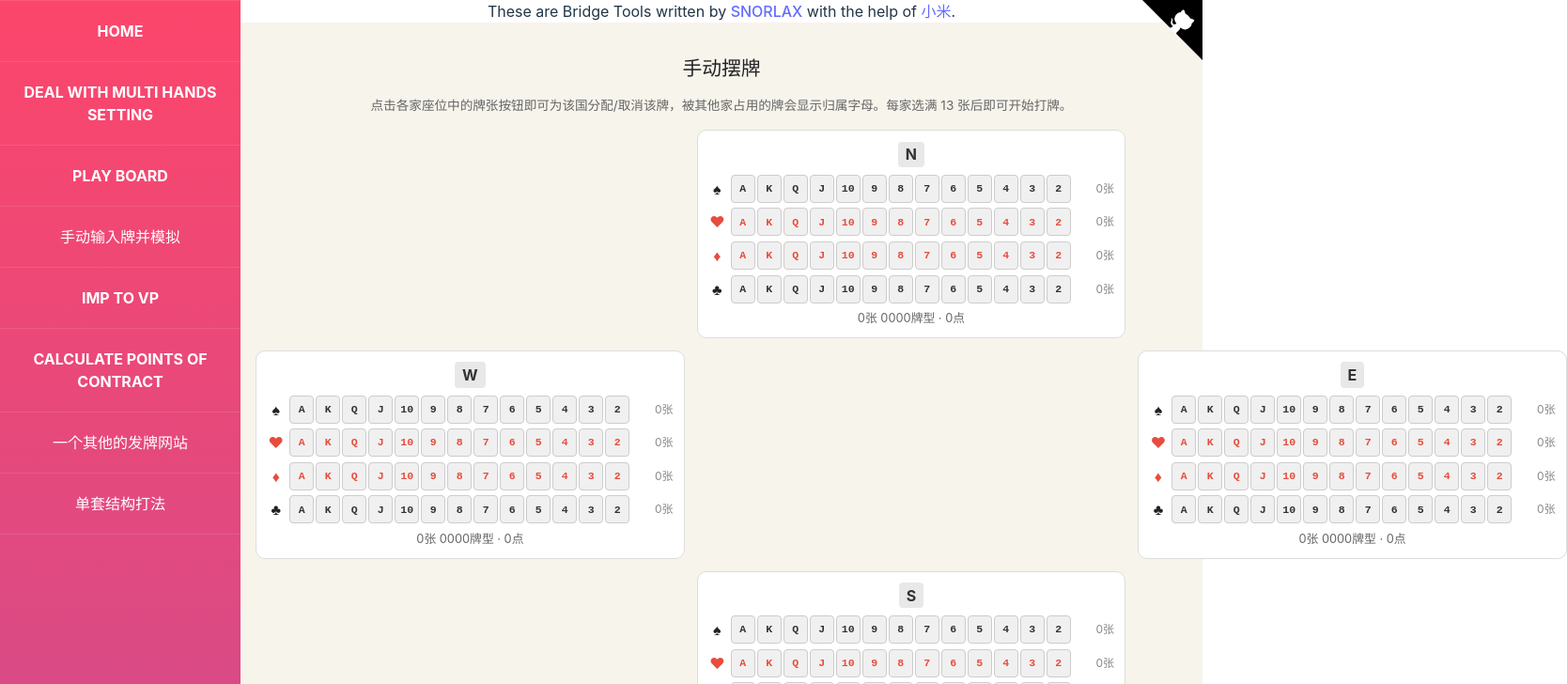
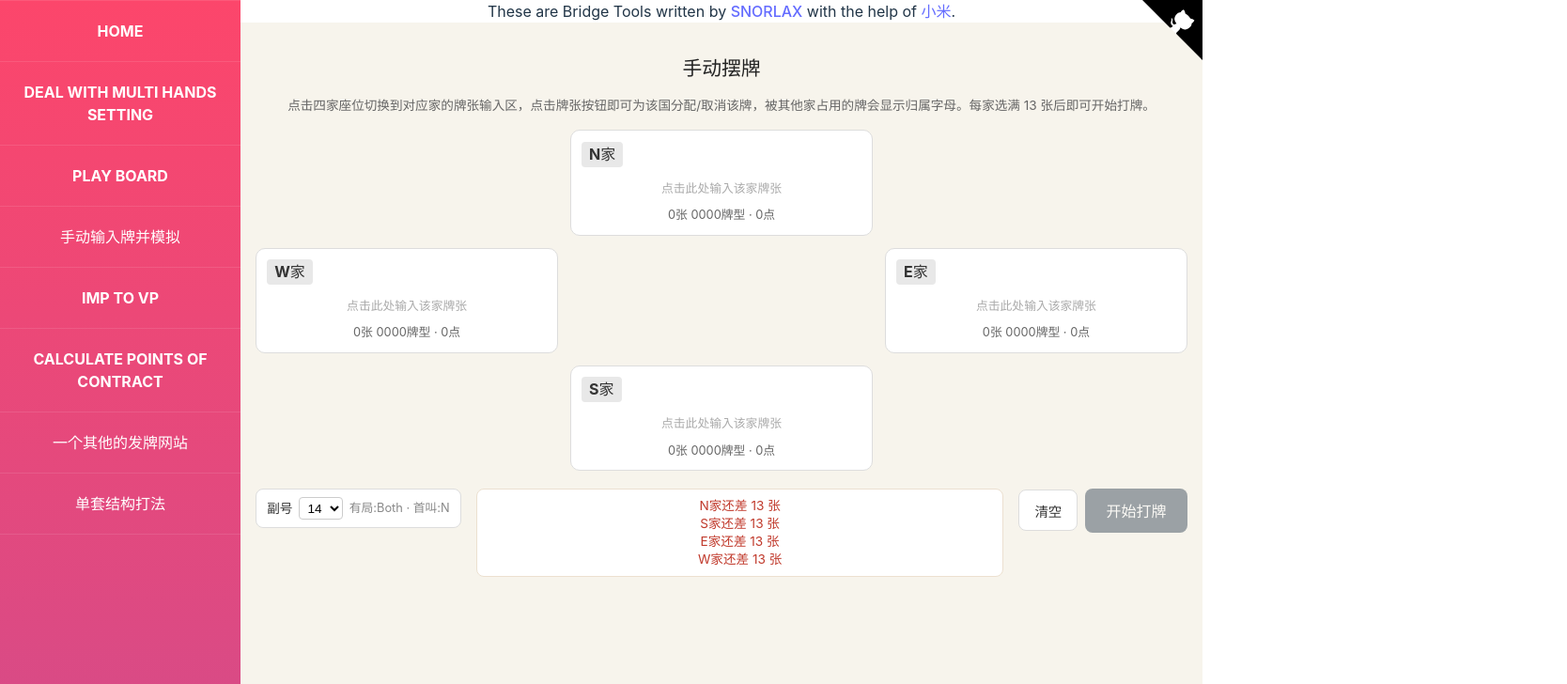
Before and after one commit to S-N-O-R-L-A-X/Bridge-Tools, a React (Vite) app: page /#/manual-board in a window 1280 px wide. Shown: the top 728 px of the page at 94% size, 1668 px wide, since content can reach past the window. Built offline with nearby package versions, Linux system fonts and the light colour scheme.

Commit message:
feat: collapse input area

```diff
--- a/src/views/ManualBoard/ManualBoardInput.css
+++ b/src/views/ManualBoard/ManualBoardInput.css
@@ -40,6 +40,28 @@
   border-radius: 10px;
   padding: 0.7rem;
   min-width: 0;
+  transition: border-color 0.15s, box-shadow 0.15s;
+}
+
+.manual-seat:not(.manual-seat-active) {
+  cursor: pointer;
+}
+
+.manual-seat:not(.manual-seat-active):hover {
+  border-color: #4a90d9;
+  box-shadow: 0 1px 6px rgba(74, 144, 217, 0.25);
+}
+
+.manual-seat-active {
+  border-color: #4a90d9;
+  box-shadow: 0 2px 10px rgba(74, 144, 217, 0.3);
+}
+
+.manual-seat-header {
+  display: flex;
+  align-items: center;
+  justify-content: space-between;
+  margin-bottom: 0.5rem;
 }
 
 .manual-seat-title {
@@ -50,7 +72,27 @@
   display: inline-block;
   padding: 0.1rem 0.5rem;
   border-radius: 4px;
-  margin-bottom: 0.5rem;
+}
+
+.manual-seat-collapse {
+  font-size: 0.75rem;
+  padding: 0.15rem 0.5rem;
+  background: #fff;
+  color: #555;
+  border: 1px solid #ccc;
+  border-radius: 4px;
+  cursor: pointer;
+}
+
+.manual-seat-collapse:hover {
+  background: #f0f0f0;
+  border-color: #4a90d9;
+}
+
+.manual-seat-empty {
+  font-size: 0.8rem;
+  color: #aaa;
+  padding: 0.3rem 0 0.2rem;
 }
 
 .manual-suit-row {
@@ -257,6 +299,15 @@
   .manual-board { background: #1a1a1a; }
   .manual-seat { background: #2a2a2a; border-color: #444; }
   .manual-seat-title { background: #444; color: #ddd; }
+  .manual-board-title { color: #ddd; }
+  .manual-board-hint { color: #aaa; }
+  .manual-suit-icon { color: #ddd; }
+  .manual-suit-red { color: #e74c3c; }
+  .manual-seat-collapse { background: #333; color: #ddd; border-color: #555; }
+  .manual-seat-collapse:hover { background: #444; border-color: #4a90d9; }
+  .manual-seat-empty { color: #666; }
+  .manual-seat:not(.manual-seat-active):hover { border-color: #4a90d9; }
+  .manual-seat-active { border-color: #4a90d9; }
   .manual-card-btn { background: #333; color: #ddd; border-color: #555; }
   .manual-card-btn:hover:not(:disabled) { background: #3a3a3a; border-color: #4a90d9; }
   .manual-card-selected { background: #4a90d9; color: #fff; border-color: #4a90d9; }
@@ -269,8 +320,4 @@
   .manual-error-list { background: #2a2a2a; border-color: #444; }
   .manual-clear-btn { background: #333; color: #ddd; border-color: #555; }
   .manual-clear-btn:hover { background: #444; }
-  .manual-board-title { color: #ddd; }
-  .manual-board-hint { color: #aaa; }
-  .manual-suit-icon { color: #ddd; }
-  .manual-suit-red { color: #e74c3c; }
 }
--- a/src/views/ManualBoard/ManualBoardInput.tsx
+++ b/src/views/ManualBoard/ManualBoardInput.tsx
@@ -17,6 +17,7 @@ for (const suit of SUITS) for (const rank of RANK2CARD) ALL_CARDS.push(suit + ra
 export default function ManualBoardInput() {
   const navigate = useNavigate();
   const [boardnum, setBoardnum] = useState<number>(Math.floor(Math.random() * 16));
+  const [activePos, setActivePos] = useState<Position | null>(null);
   const [owners, setOwners] = useState<Record<string, Position | null>>(() => {
     const init: Record<string, Position | null> = {};
     for (const key of ALL_CARDS) init[key] = null;
@@ -64,10 +65,18 @@ export default function ManualBoardInput() {
     });
   };
 
-  const renderSeat = (pos: Position) => (
-    <div className="manual-seat">
-      <div className="manual-seat-title">{pos}</div>
-      {SUITS.map((suit) => (
+  const renderSeat = (pos: Position) => {
+    const active = activePos === pos;
+    return (
+      <div className={`manual-seat${active ? " manual-seat-active" : ""}`} onClick={active ? undefined : () => setActivePos(pos)}>
+        <div className="manual-seat-header">
+          <div className="manual-seat-title">{pos}家</div>
+          {active && (
+            <button className="manual-seat-collapse" onClick={() => setActivePos(null)}>收起</button>
+          )}
+        </div>
+        {active ? (
+          SUITS.map((suit) => (
             <div className="manual-suit-row" key={suit}>
               <span className={`manual-suit-icon${RED_SUITS.has(suit) ? " manual-suit-red" : ""}`}>{SUIT_ICONS[suit]}</span>
               <div className="manual-card-row">
@@ -86,7 +95,10 @@ export default function ManualBoardInput() {
                         (taken ? " manual-card-taken" : "")
                       }
                       disabled={taken}
-                  onClick={() => handleCard(pos, key)}
+                      onClick={(e) => {
+                        e.stopPropagation();
+                        handleCard(pos, key);
+                      }}
                       title={taken ? `属于 ${owner} 家` : `${SUIT_ICONS[suit]}${rank}`}
                     >
                       {taken ? owner : rank}
@@ -96,12 +108,16 @@ export default function ManualBoardInput() {
               </div>
               <span className="manual-suit-count">{parsed.byPos[pos][suit].length}张</span>
             </div>
-      ))}
+          ))
+        ) : (
+          <div className="manual-seat-empty">点击此处输入该家牌张</div>
+        )}
         <div className="manual-seat-meta">
           {parsed.counts[pos]}张 {parsed.byPos[pos].S.length}{parsed.byPos[pos].H.length}{parsed.byPos[pos].D.length}{parsed.byPos[pos].C.length}牌型 · {parsed.hcp[pos]}点
         </div>
       </div>
     );
+  };
 
   const handleStart = () => {
     if (!parsed.valid) return;
@@ -114,7 +130,7 @@ export default function ManualBoardInput() {
     <div className="manual-board">
       <h2 className="manual-board-title">手动摆牌</h2>
       <p className="manual-board-hint">
-        点击各家座位中的牌张按钮即可为该国分配/取消该牌，被其他家占用的牌会显示归属字母。每家选满 13 张后即可开始打牌。
+        点击四家座位切换到对应家的牌张输入区，点击牌张按钮即可为该国分配/取消该牌，被其他家占用的牌会显示归属字母。每家选满 13 张后即可开始打牌。
       </p>
 
       <div className="manual-layout">
```
Lines whose indentation alone changed are shown as unchanged.
